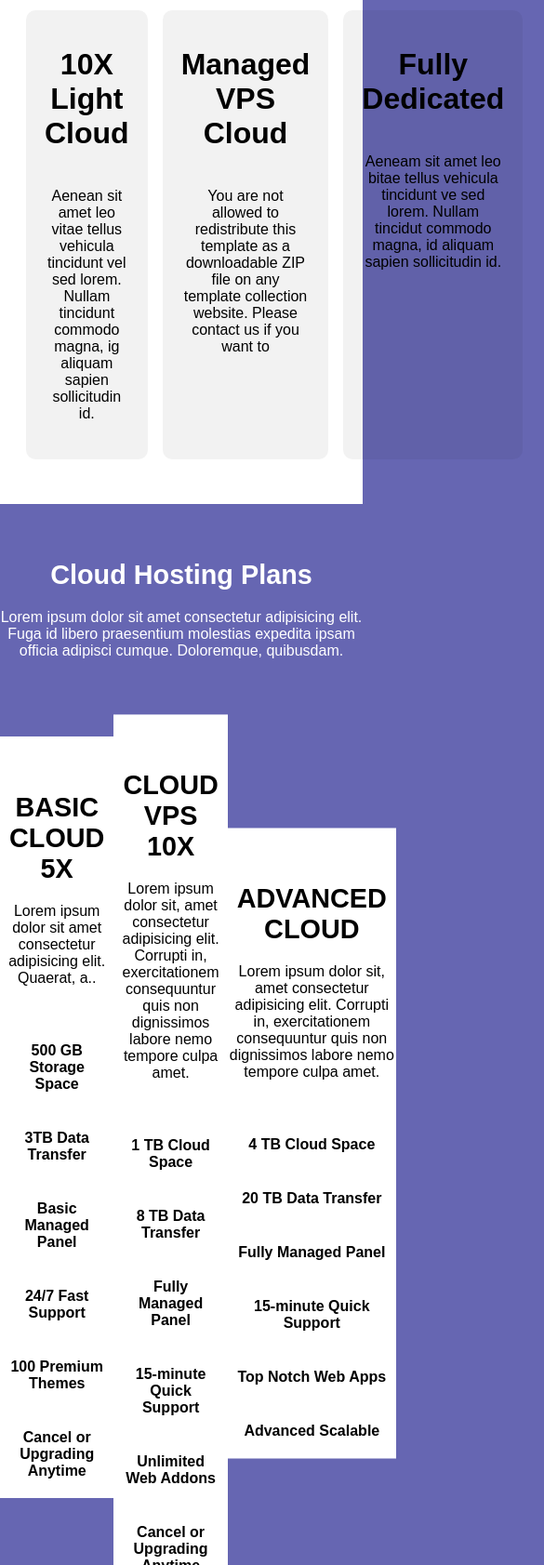
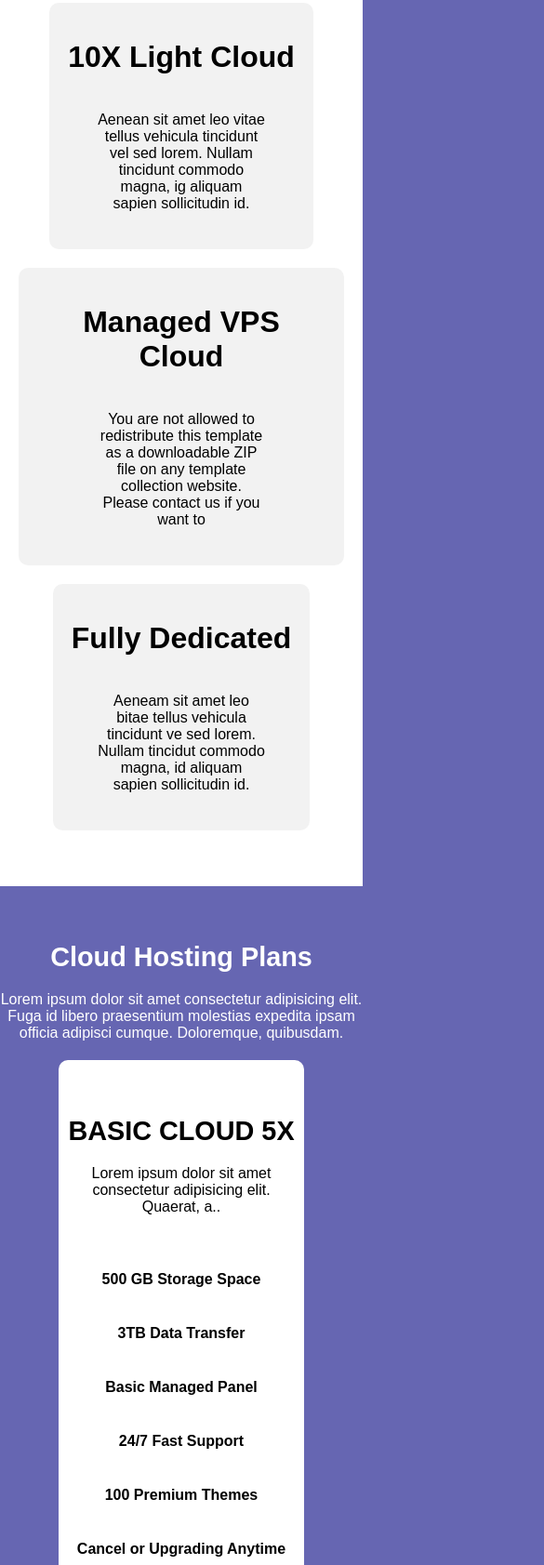
Before and after one commit to metalbluster1/website_1, a plain HTML site: page app/index.html in a window 390 px wide. Shown: the part 1287-2970 px from the top of the page at 93% size, 585 px wide, since content can reach past the window. Drawn offline with Linux system fonts and the light colour scheme.

Commit message:
commit_1.4

```diff
--- a/app/index.html
+++ b/app/index.html
@@ -6,6 +6,7 @@
     <meta http-equiv="X-UA-Compatible" content="IE=edge">
     <meta name="viewport" content="width=device-width, initial-scale=1.0">
     <link rel="stylesheet" href="./styles.css">
+    <link rel="stylesheet" href="./responsive.css">
     <title>CLOUD WEBSITE</title>
 </head>
 
@@ -67,19 +68,20 @@
                 HTML pages included in this template. Your can feel free to customize anything. Please share this
                 template
                 to your friends. Thank you</p>
-            <div class="cloud-info">
-                <div class="lightcloud cloud-flex">
+            <div class="cloud-info media-flex wrapping">
+                <div class="lightcloud cloud-flex wrapping wrap">
                     <h1>10X Light Cloud</h1>
                     <p>Aenean sit amet leo vitae tellus vehicula tincidunt vel sed lorem. Nullam tincidunt commodo
                         magna, ig
                         aliquam sapien sollicitudin id.</p>
                 </div>
-                <div class="Managed VPS Cloud cloud-flex">
+                <div class="Managed VPS Cloud cloud-flex wrapping wrap">
                     <h1>Managed VPS Cloud</h1>
                     <p>You are not allowed to redistribute this template as a downloadable ZIP file on any template
                         collection website. Please contact us if you want to</p>
                 </div>
-                <div class="Fully  Dedicated cloud-flex">
+                <div class="Fully  Dedicated cloud-flex wrapping wrap">
+
                     <h1>Fully Dedicated</h1>
                     <p>Aeneam sit amet leo bitae tellus vehicula tincidunt ve sed lorem. Nullam tincidut commodo magna,
                         id
@@ -98,8 +100,8 @@
         <p class="hostingp">Lorem ipsum dolor sit amet consectetur adipisicing elit. Fuga id libero praesentium
             molestias expedita ipsam
             officia adipisci cumque. Doloremque, quibusdam.</p>
-        <div class="flex-clouding">
-            <div class="flex-subclouding basic-cloud">
+        <div class="flex-clouding media-flex">
+            <div class="flex-subclouding basic-cloud wrap">
                 <h1>BASIC CLOUD 5X</h1>
                 <p>Lorem ipsum dolor sit amet consectetur adipisicing elit. Quaerat, a..</p>
                 <ul>
@@ -123,7 +125,7 @@
                     </li>
                 </ul>
             </div>
-            <div class="flex-subclouding cloud-vps">
+            <div class="flex-subclouding cloud-vps wrap">
                 <h1>CLOUD VPS 10X</h1>
                 <p>Lorem ipsum dolor sit, amet consectetur adipisicing elit. Corrupti in, exercitationem consequuntur
                     quis non dignissimos labore nemo tempore culpa amet.</p>
@@ -148,7 +150,7 @@
                     </li>
                 </ul>
             </div>
-            <div class="flex-subclouding advanced-cloud">
+            <div class="flex-subclouding advanced-cloud wrap">
                 <h1>ADVANCED CLOUD</h1>
                 <p>Lorem ipsum dolor sit, amet consectetur adipisicing elit. Corrupti in, exercitationem consequuntur
                     quis non dignissimos labore nemo tempore culpa amet.</p>
@@ -249,8 +251,8 @@
 
     <div id="mainfooter">
         <footer class="footer" id="footer">
-            <div class="footer-flex">
-                <div class="aboutus subfooter">
+            <div class="footer-flex media-flex wrapping">
+                <div class="aboutus subfooter topwrap">
                     <h2>About Us</h2>
                     <p>Lorem ipsum dolor, sit amet consectetur adipisicing elit. Ex quod excepturi sequi facere dolore
                         eligendi
@@ -264,7 +266,7 @@
                     <h4>Customs Designs</h4>
                     <h4>Special Solutins</h4>
                 </div>
-                <div class="links subfooter">
+                <div class="links subfooter flex-start">
                     <h2>Useful Links</h2>
                     <h4>Cloud Hosting Platform</h4>
                     <h4>Light Speed Zone</h4>
--- /dev/null
+++ b/app/responsive.css
@@ -0,0 +1,32 @@
+@media (max-width: 546px) {
+    .wrapping {
+        max-width: 520px;
+        margin: auto;
+        display: block;
+    }
+}
+@media (max-width: 546px) {
+    .media-flex {
+        display: flex;
+        flex-direction: column;
+    }
+}
+@media (max-width: 546px) {
+    .wrap {
+        margin-bottom: 20px;
+        border-radius: 10px;
+    }
+    .sub-wrap {
+        max-width: 400px;
+        margin: auto;
+    }
+    .footercontent {
+        text-align: start;
+    }
+    .topwrap {
+        padding-top: 40px;
+    }
+    .flex-start {
+        text-align: start;
+    }
+}
```
